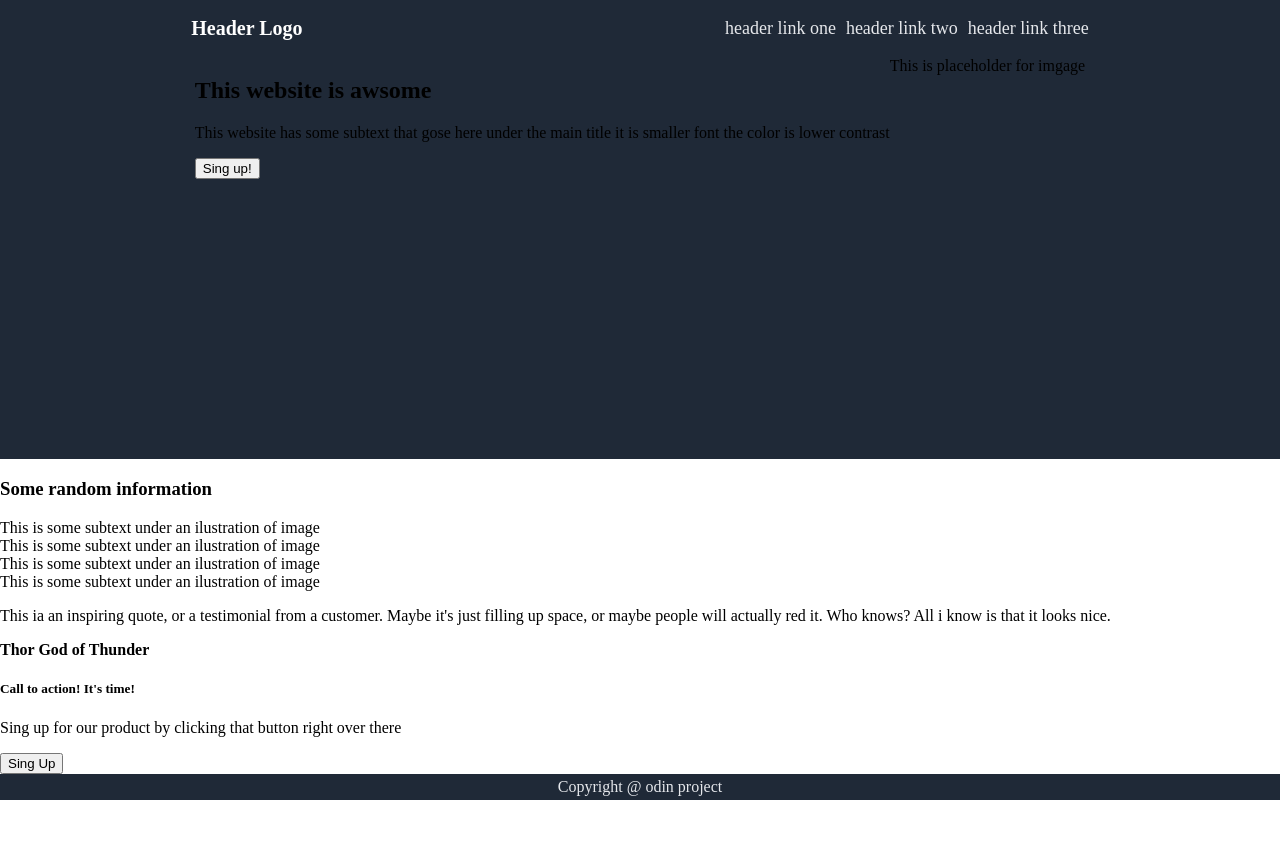
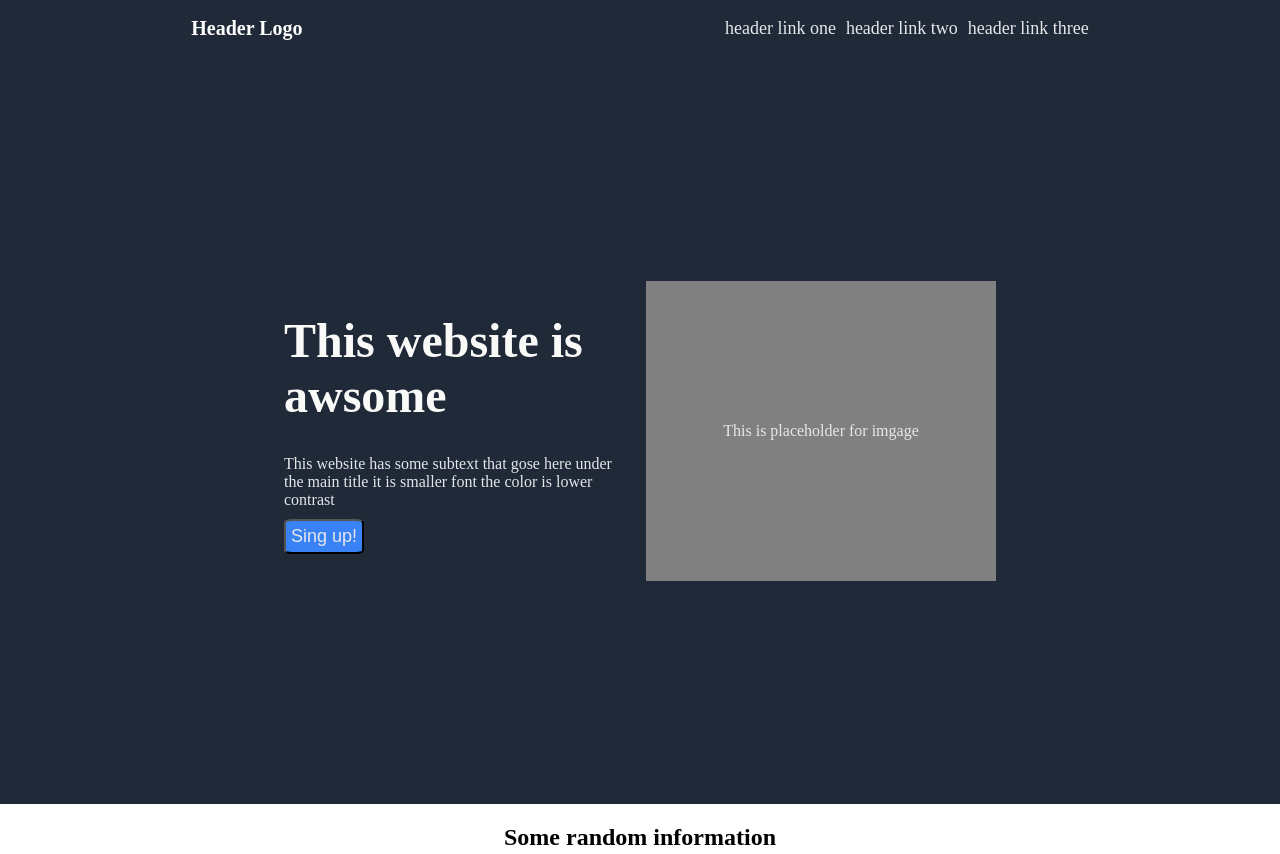
Before and after one commit to Cjklain/Landing-Page, a plain HTML site: page index.html in a window 1280 px wide. Shown: the top 854 px of the page. Before the commit the page ends 800 px from the top, so only its background shows below. Drawn offline with Linux system fonts and the light colour scheme.

Commit message:
Added changes in Css

```diff
--- a/index.html
+++ b/index.html
@@ -17,16 +17,17 @@
     </ul>
 </div>
 <div class="section1">
-    <div>
-        <h2>This website is awsome</h2>
-        <p>This website has some subtext that gose here under the main title it is smaller font the color is lower
-            contrast</p>
+    <div class="container-1 text">
+        <h1>This website is awsome</h1>
+        <div>
+            This website has some subtext that gose here under the main title it is smaller font the color is lower
+            contrast</div>
         <button>Sing up!</button>
     </div>
-    <div>This is placeholder for imgage</div>
+    <div class="container-1 image">This is placeholder for imgage</div>
 </div>
 <div class="section2">
-    <h3>Some random information</h3>
+    <h2>Some random information</h2>
     <div class="cards">
         <div class="card"></div>
         <div>This is some subtext under an ilustration of image</div>
--- a/style.css
+++ b/style.css
@@ -1,5 +1,5 @@
 body {
-    height: 100vh;
+    min-height: 200vh;
     display: flex;
     flex-direction: column;
     justify-content: space-between;
@@ -36,9 +36,69 @@ body {
 }
 
 .section1 {
-    /* min-height: 400; */
     flex: 1;
     background-color: #1F2937;
     display: flex;
     justify-content: center;
+    align-items:center;
+    gap: 12px;
 }
+
+.section1 .container-1 {
+    background-color:#1F2937;
+    width: 350px;
+    height: 300px;
+}
+
+.container-1.text {
+    color: #e5e7eb;
+}
+
+.container-1.text h1{
+    font-size: 48px;
+    color: #F9FAF8;
+    font-weight: 800;
+}
+
+.container-1 button{
+    background-color: #3882F6;
+    color: #e5e7eb;
+    border-radius: 10%;
+    font-size: 18px;
+    text-align: center;
+    text-decoration: none;
+    padding: 5px;
+    margin-top: 10px;
+}
+
+.container-1.image {
+    display: flex;
+    justify-content: center;
+    align-items: center;
+    color: #e5e7eb;
+    background-color: gray;
+}
+
+.section2 {
+    flex: 1;
+    display: flex;
+    flex-direction: column;
+}
+
+.section2 h2{
+    text-align: center;
+}
+
+.cards {
+    display: flex;
+    flex-wrap: wrap;
+
+}
+
+.card {
+    border: 2px solid #3882F6;
+}
+
+.cards div {
+    width: 200px;
+}
```
